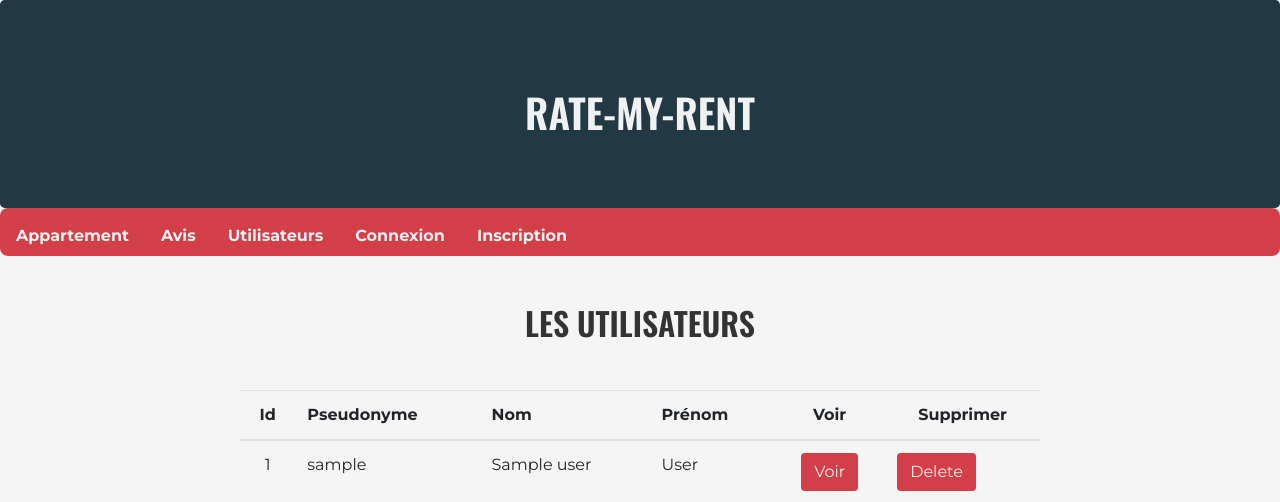
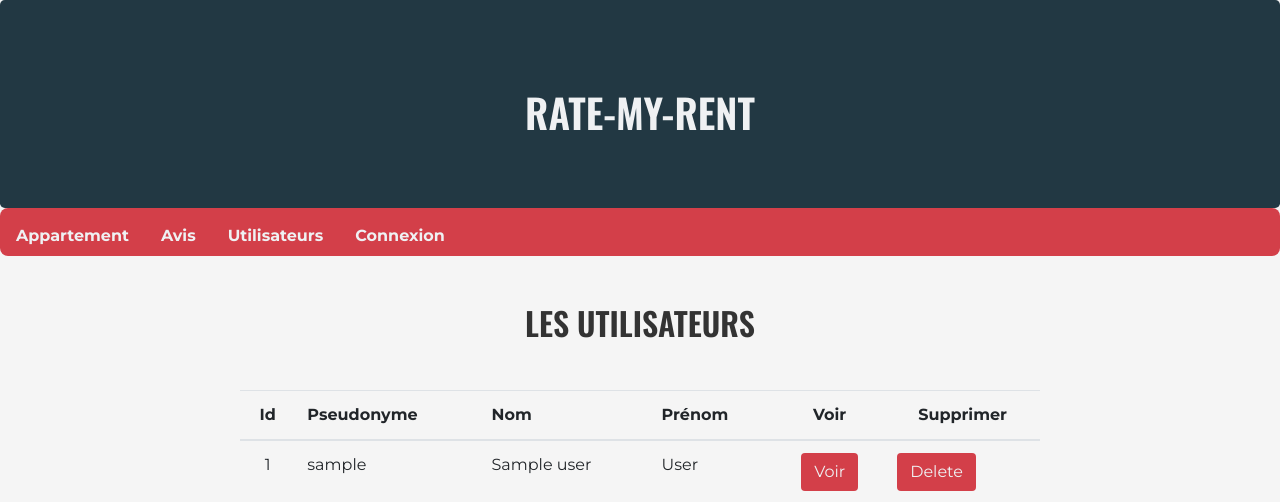
Before and after one commit to cambad/projet-locataire, a Symfony app: template BackOffice_RateMyRent/templates/admin/user/index.html.twig in a window 1280 px wide. Shown: the top 502 px of the page. Run offline with Twig, Linux system fonts and the light colour scheme; the template is opened without the code that fills it: most values are stand-ins (such as "Sample title", 1, 10 or a date in 2020); some libraries are stand-ins or nearby versions.

Commit message:
remove the possibility to register on the backoffice

```diff
--- a/BackOffice_RateMyRent/templates/base.html.twig
+++ b/BackOffice_RateMyRent/templates/base.html.twig
@@ -37,7 +37,6 @@
                     {% else %}
 
                         <a class="nav-item nav-link"  href="{{ path('fos_user_security_login')}} ">Connexion</a>
-                        <a class="nav-item nav-link"  href="{{ path('fos_user_registration_register')}} ">Inscription</a>
 
                     {% endif %}
                 </nav>
```
